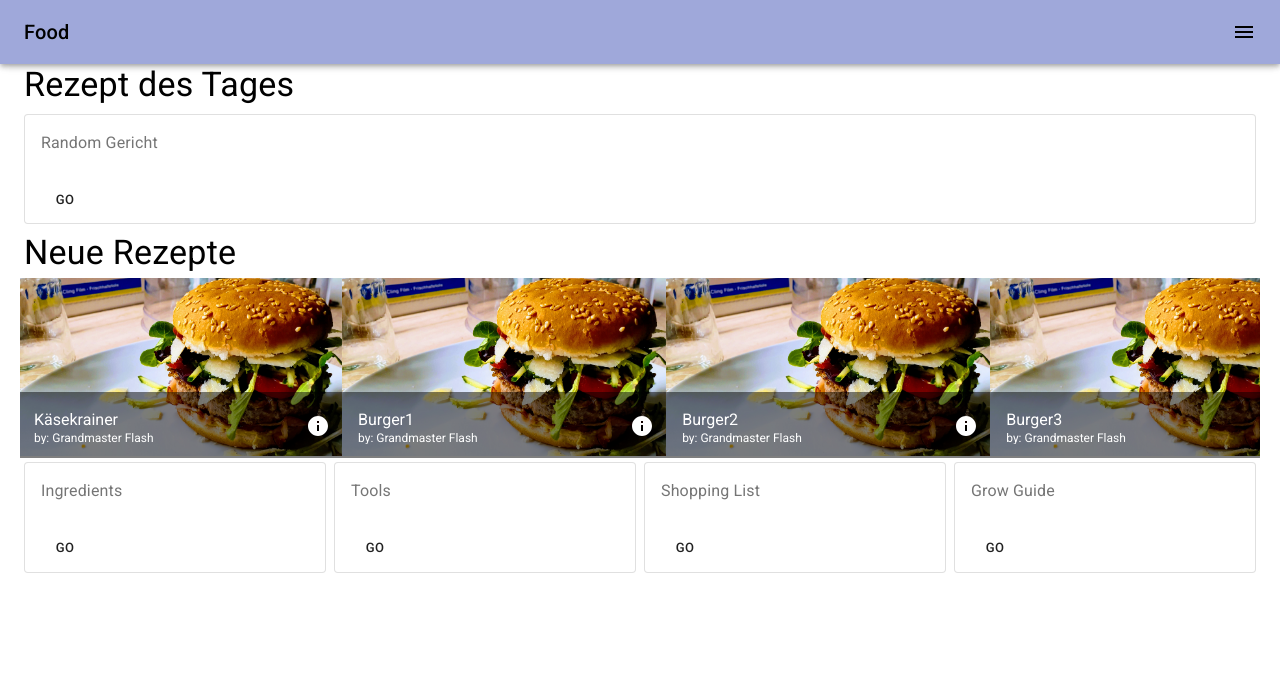
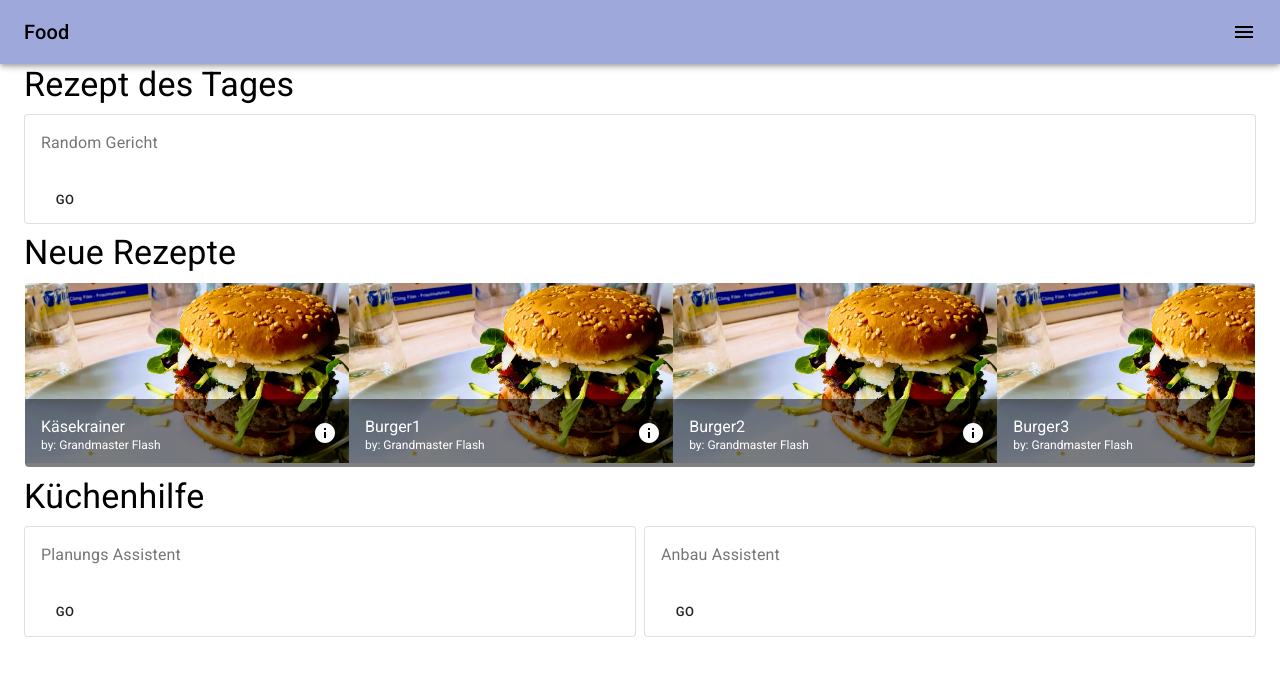
Before and after one commit to mvlasaty23/chef-spa, a React (Create React App) app: page / in a window 1280 px wide. Shown: the top 676 px of the page. Built offline with nearby package versions, Linux system fonts and the light colour scheme.

Commit message:
working on dashboard style and links

```diff
--- a/src/component/dashboard/DashboardComponent.tsx
+++ b/src/component/dashboard/DashboardComponent.tsx
@@ -43,10 +43,12 @@ const useStyles = makeStyles(theme => ({
     justifyContent: 'space-around',
     overflow: 'hidden',
     backgroundColor: theme.palette.background.paper,
+    padding: '7px',
   },
   recipeFeedList: {
     flexWrap: 'nowrap',
     transform: 'translateZ(0)',
+    borderRadius: theme.shape.borderRadius,
   },
 }));
 
@@ -86,11 +88,16 @@ export default function DashboardComponent() {
         </GridList>
       </div>
       {/* TODO: add a line with a link to recipe list*/}
-      <Grid item xs={3}>
+      <Grid item xs={12}>
+        <Typography variant="h4" component="h4">
+          Küchenhilfe
+        </Typography>
+      </Grid>
+      <Grid item xs={6}>
         <Card variant="outlined">
           <CardContent>
             <Typography color="textSecondary" gutterBottom>
-              Ingredients
+              Planungs Assistent
             </Typography>
           </CardContent>
           <CardActions>
@@ -100,39 +107,11 @@ export default function DashboardComponent() {
           </CardActions>
         </Card>
       </Grid>
-      <Grid item xs={3}>
+      <Grid item xs={6}>
         <Card variant="outlined">
           <CardContent>
             <Typography color="textSecondary" gutterBottom>
-              Tools
-            </Typography>
-          </CardContent>
-          <CardActions>
-            <Button component={Link} to="/recipes" size="small">
-              Go
-            </Button>
-          </CardActions>
-        </Card>
-      </Grid>
-      <Grid item xs={3}>
-        <Card variant="outlined">
-          <CardContent>
-            <Typography color="textSecondary" gutterBottom>
-              Shopping List
-            </Typography>
-          </CardContent>
-          <CardActions>
-            <Button component={Link} to="/recipes" size="small">
-              Go
-            </Button>
-          </CardActions>
-        </Card>
-      </Grid>
-      <Grid item xs={3}>
-        <Card variant="outlined">
-          <CardContent>
-            <Typography color="textSecondary" gutterBottom>
-              Grow Guide
+              Anbau Assistent
             </Typography>
           </CardContent>
           <CardActions>
```
